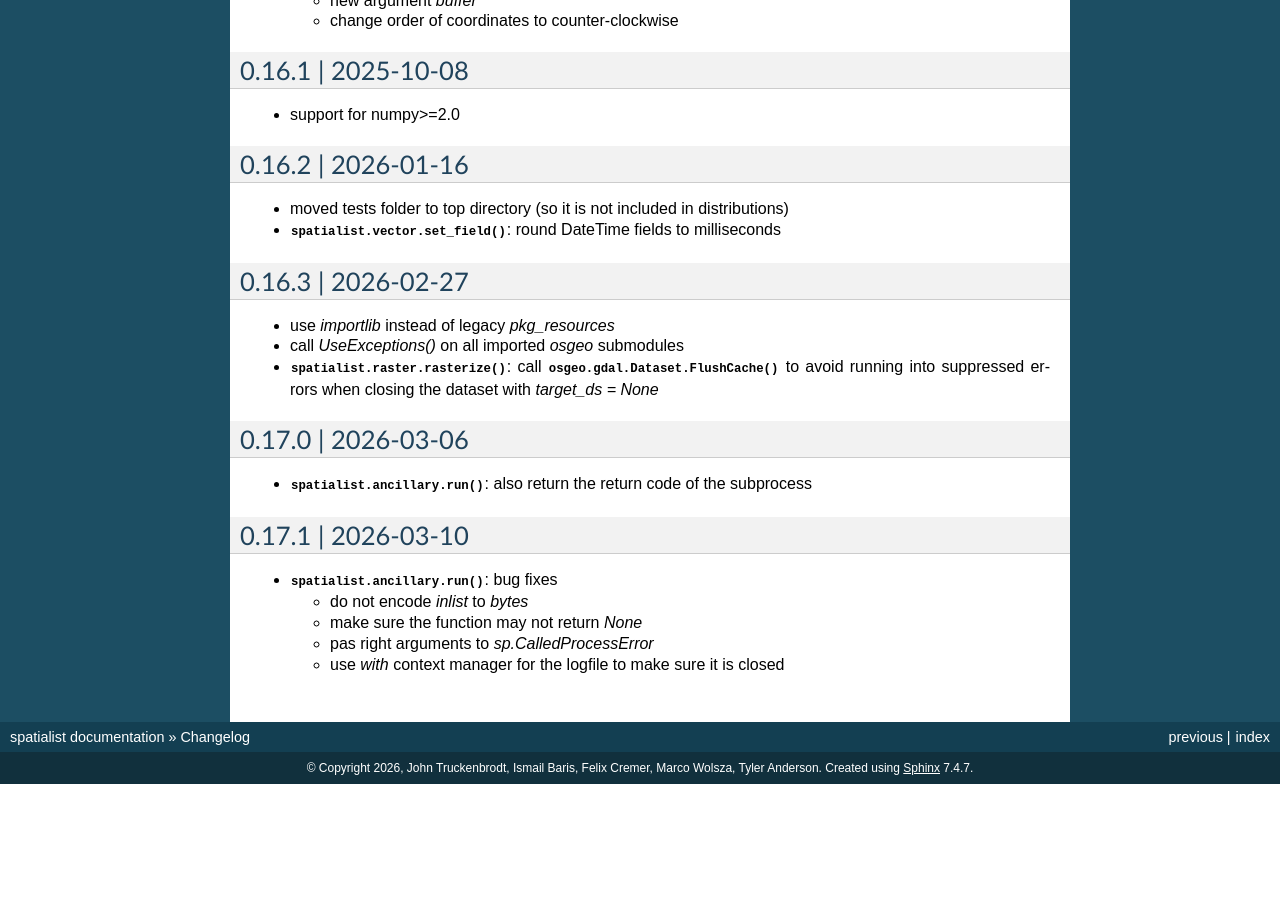
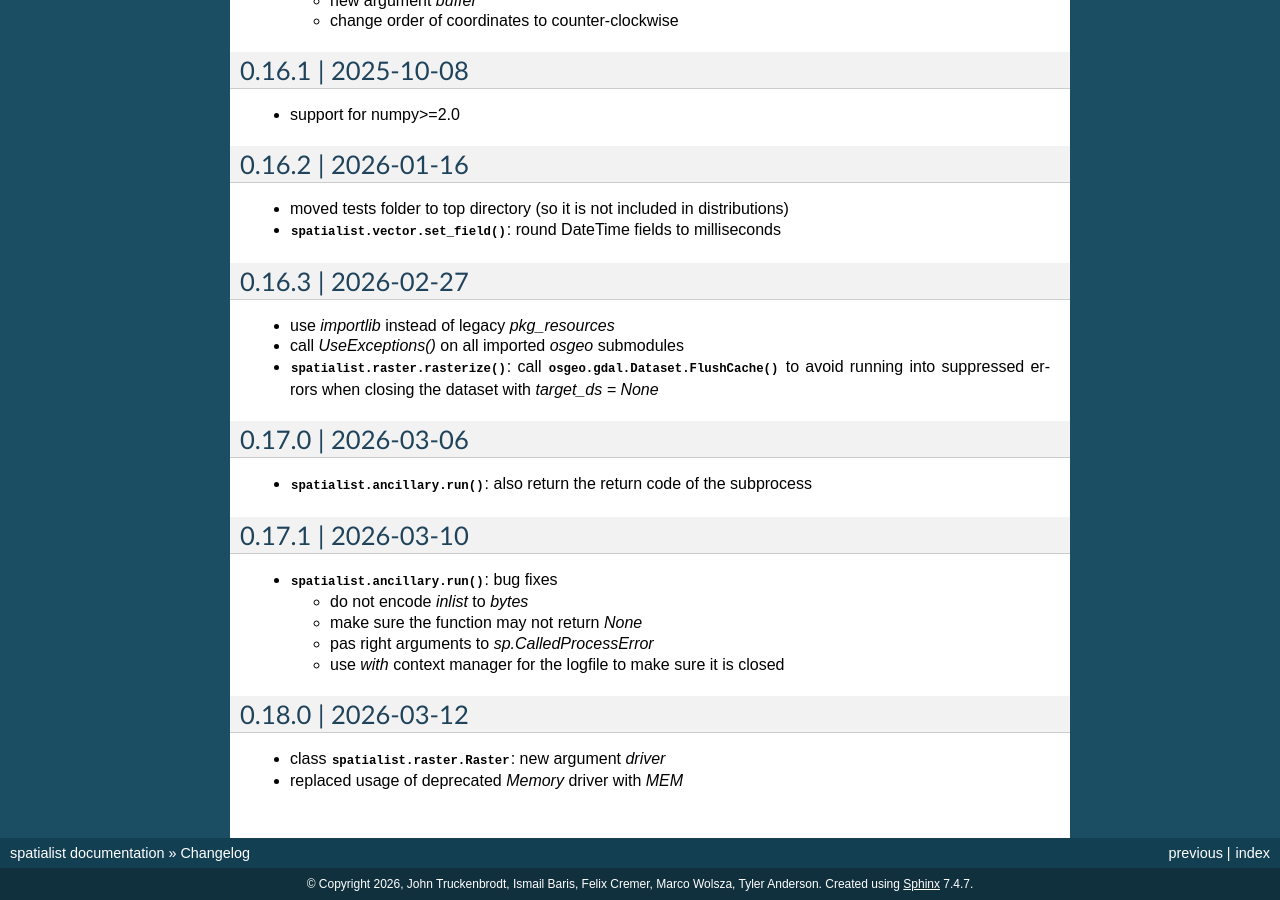
Before and after one commit to johntruckenbrodt/spatialist, a Sphinx documentation site: the page built from docs/source/changelog.rst, in a window 1280 px wide and 900 px high, scrolled down 3731 px. Built offline with Sphinx 7.4.7, drawn with Linux system fonts in a browser that asks for light colours; pages that are not in the unit, such as notebooks, are missing from menus; before the commit the page ends 4515 px from its top, so only the background shows below that.

Commit message:
version 0.18.0 changelog

```diff
--- a/docs/source/changelog.rst
+++ b/docs/source/changelog.rst
@@ -260,3 +260,9 @@ Changelog
   + make sure the function may not return `None`
   + pas right arguments to `sp.CalledProcessError`
   + use `with` context manager for the logfile to make sure it is closed
+
+0.18.0 | 2026-03-12
+-------------------
+
+- class :class:`spatialist.raster.Raster`: new argument `driver`
+- replaced usage of deprecated `Memory` driver with `MEM`
```
Also changed, not shown: 1 other file.
